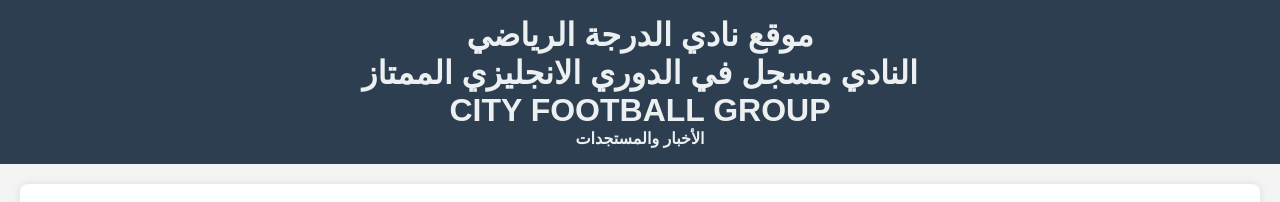
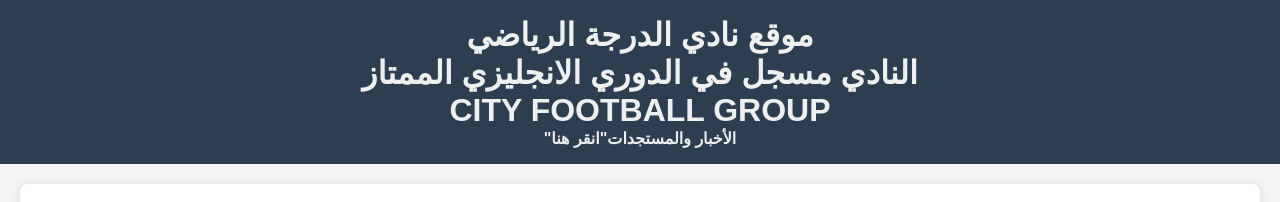
Before and after one commit to boboyhhh/boboyhhh, a plain HTML site: page Cindex.html in a window 1280 px wide. Shown: the top 202 px of the page. Drawn offline with Linux system fonts and the light colour scheme.

Commit message:
your descriptive message about changes

```diff
--- a/Cindex.html
+++ b/Cindex.html
@@ -14,7 +14,7 @@
         <nav>
             <ul>
 
-                <li><a href="news.html">الأخبار والمستجدات</a></li>
+                <li><a href="news.html">الأخبار والمستجدات"انقر هنا"</a></li>
             </ul>
         </nav>
     </header>
```
